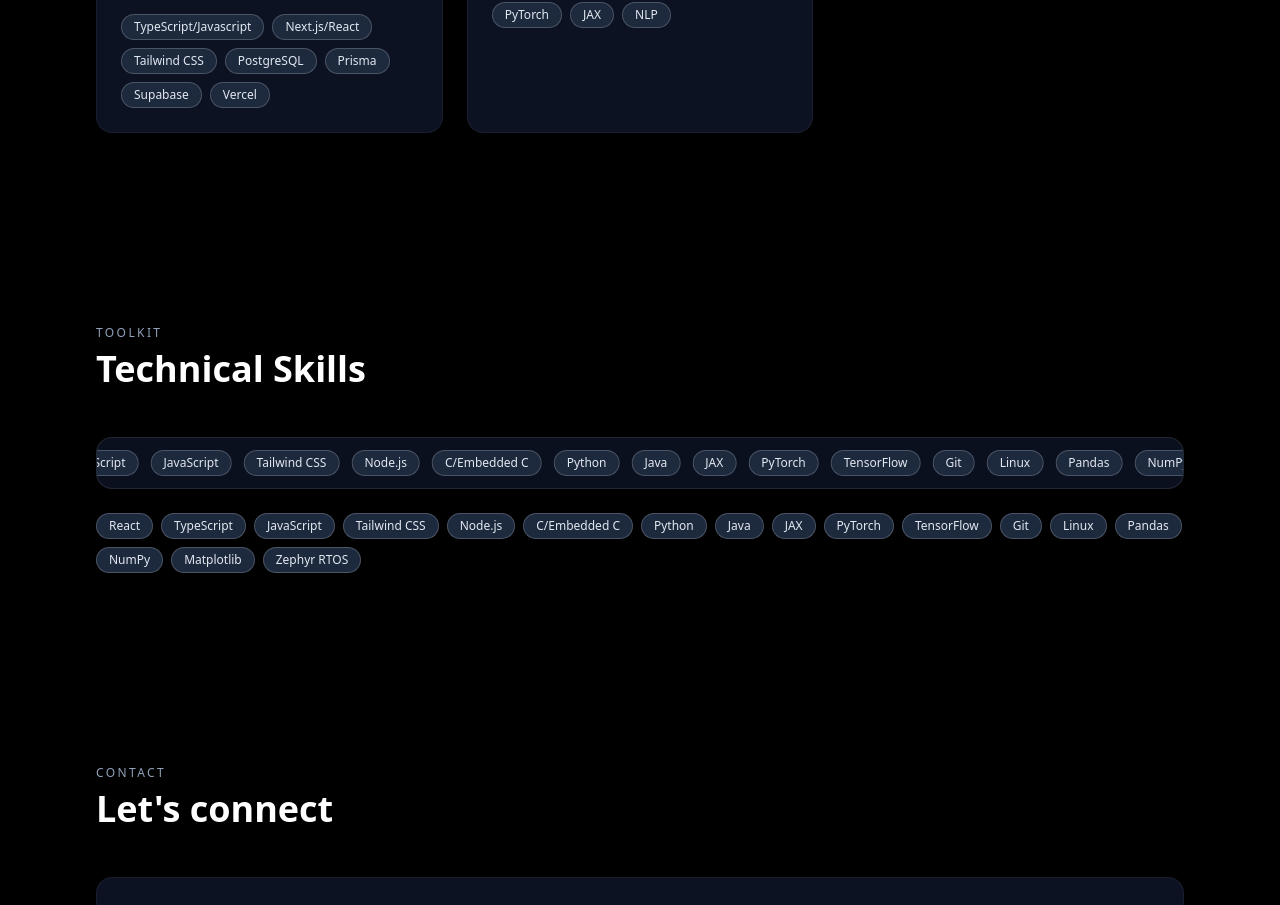
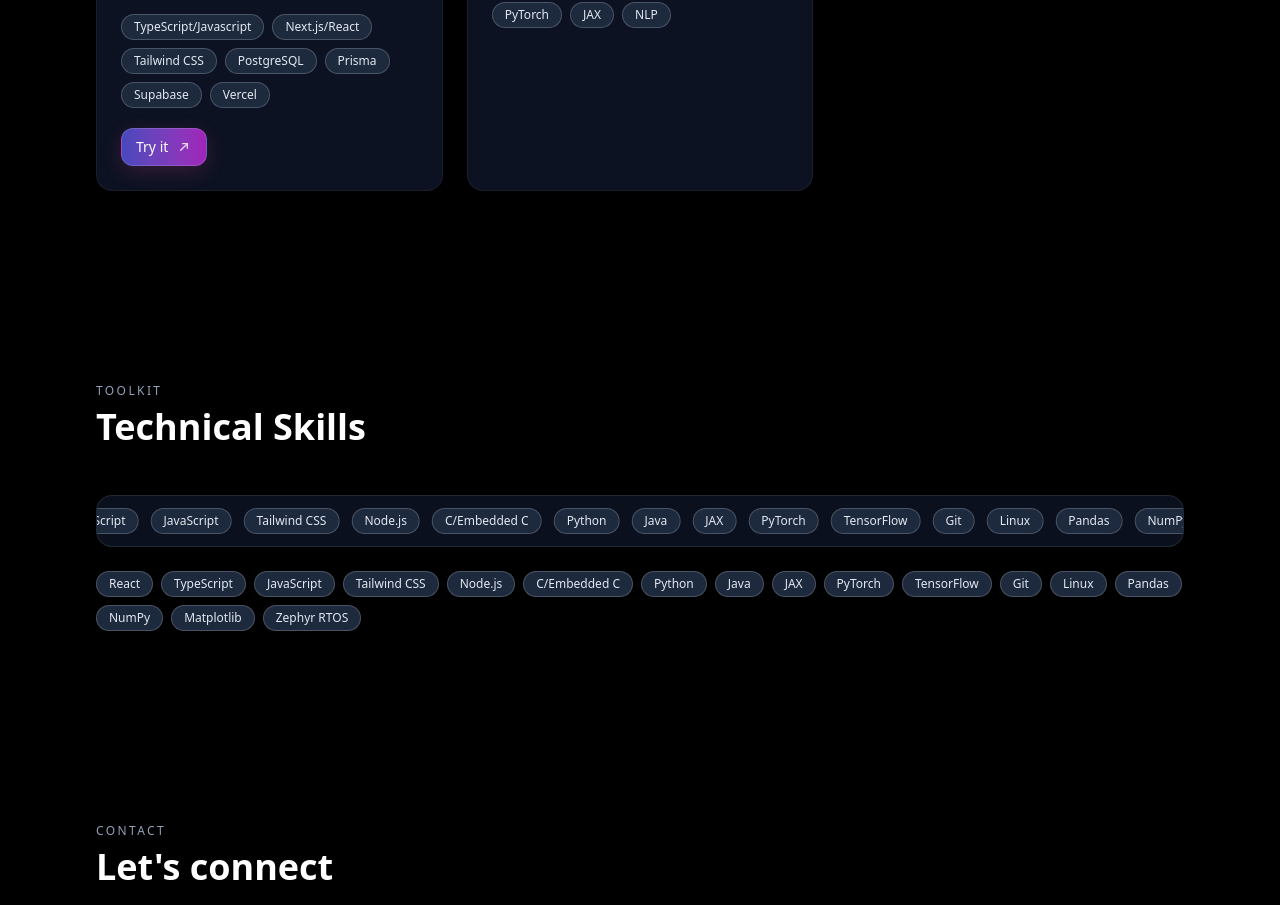
Before and after one commit to 3zK9/3zk9.io, a React (Vite) app: page / in a window 1280 px wide. Shown: the part 2720-3625 px from the top of the page. Built offline with nearby package versions, Linux system fonts and the light colour scheme; no server answers.

Commit message:
Added links to Technical Projects

```diff
--- a/src/Portfolio.tsx
+++ b/src/Portfolio.tsx
@@ -80,6 +80,7 @@ const DATA = {
       title: "Echo",
       blurb: "Designed and developed a full-stack web application emualating a twitter-like social media platform \
       with a developer-focused UI, such as Markdown editing and code highlighting.",
+      demoUrl: "https://echo-nine-xi.vercel.app/",
       tags: ["TypeScript/Javascript", "Next.js/React", "Tailwind CSS", "PostgreSQL", "Prisma", "Supabase", "Vercel"],
     },
     {
@@ -262,6 +263,28 @@ export default function Portfolio() {
                   <span key={t} className="rounded-full border border-white/20 bg-slate-800 px-3 py-1 text-xs text-slate-200">{t}</span>
                 ))}
               </div>
+              {Boolean((p as any).demoUrl) && (
+                <div className="mt-5">
+                  <a
+                    className="inline-flex items-center gap-2 rounded-xl border border-white/15 bg-gradient-to-r from-indigo-500/70 to-fuchsia-500/70 px-3.5 py-2 text-sm font-medium text-white shadow-[0_6px_20px_rgba(236,72,153,0.18)] transition-[transform,box-shadow] hover:translate-y-[-0.5px] hover:shadow-[0_8px_28px_rgba(236,72,153,0.28)] focus-visible:outline-none focus-visible:ring-1 focus-visible:ring-fuchsia-400/50"
+                    href={(p as any).demoUrl}
+                    target="_blank"
+                    rel="noreferrer"
+                    aria-label={`Open demo for ${p.title}`}
+                  >
+                    Try it
+                    <svg
+                      xmlns="http://www.w3.org/2000/svg"
+                      viewBox="0 0 24 24"
+                      fill="none"
+                      className="h-4 w-4 opacity-80"
+                    >
+                      <path d="M7 17L17 7" stroke="currentColor" strokeWidth="2" strokeLinecap="round" strokeLinejoin="round" />
+                      <path d="M10 7h7v7" stroke="currentColor" strokeWidth="2" strokeLinecap="round" strokeLinejoin="round" />
+                    </svg>
+                  </a>
+                </div>
+              )}
             </Card>
           ))}
         </div>
```
